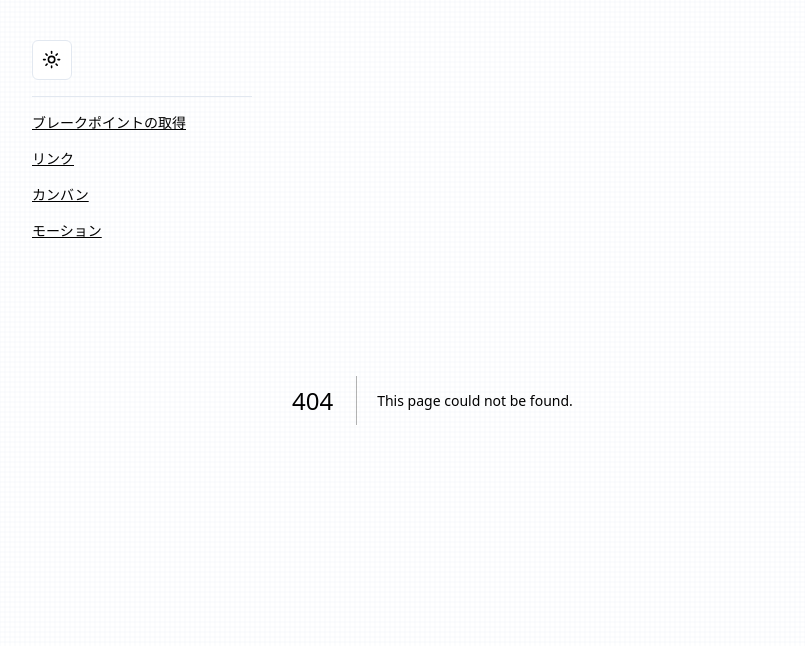
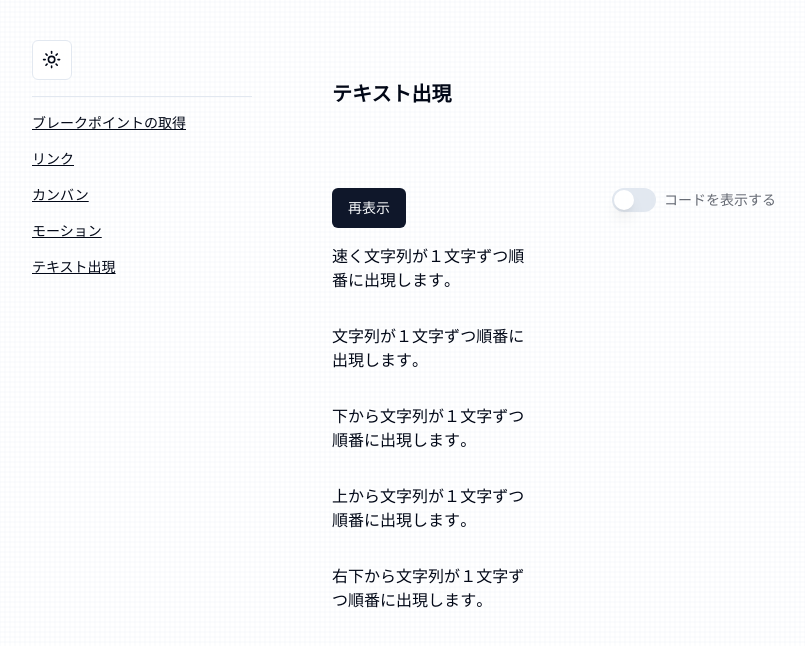
Before and after one commit to issnoj/expt-tailwind, a Next.js app: page /typewriter in a window 1280 px wide. Before the commit this address had no page. Shown: the top 646 px of the page, without its empty margins (8-813 px from the left). Built offline with nearby package versions, Linux system fonts and the light colour scheme.

Commit message:
ui typewriter

```diff
--- /dev/null
+++ b/app/typewriter/page.tsx
@@ -0,0 +1,7 @@
+import { TypewriterPage } from '@/components/typewriter/typewriter-page';
+
+const Page = () => {
+  return <TypewriterPage />;
+};
+
+export default Page;
--- a/components/motion/enter-text.tsx
+++ /dev/null
@@ -1,36 +0,0 @@
-'use client';
-
-import { motion } from 'framer-motion';
-import { useState } from 'react';
-import { Button } from '@/components/ui/button';
-
-export const EnterText = () => {
-  const [text, setText] = useState('文字列が１文字ずつ順番に出現します。');
-
-  const handleClick = () => {
-    setText('');
-    setTimeout(() => setText('文字列が１文字ずつ順番に出現します。'), 100);
-  };
-
-  return (
-    <div>
-      <Button onClick={handleClick}>再表示</Button>
-      <div className={'mt-4 h-[50px] w-[200px]'}>
-        {text.split('').map((str, i) => (
-          <motion.span
-            animate={{ opacity: 1, y: 0 }}
-            className={'inline-block'}
-            initial={{ opacity: 0, y: '100%' }}
-            key={i}
-            transition={{
-              duration: 0.1,
-              delay: i / 10,
-            }}
-          >
-            {str}
-          </motion.span>
-        ))}
-      </div>
-    </div>
-  );
-};
--- a/components/motion/motion-page.tsx
+++ b/components/motion/motion-page.tsx
@@ -5,12 +5,10 @@ import { Content } from '@/components/ui/content';
 import { HeartButton } from '@/components/motion/heart-button';
 import { Sample } from '@/components/sample';
 import { Link } from '@/components/ui/link';
-import { EnterText } from '@/components/motion/enter-text';
 import { StaggerMenu } from '@/components/motion/stagger-menu';
 import { HamburgerMenu } from '@/components/motion/hamburger-menu';
-import { motion, VariantLabels, Variants } from 'framer-motion';
+import { VariantLabels, Variants } from 'framer-motion';
 import { TabSample } from '@/components/motion/tab-sample';
-import { cn } from '@/lib/utils';
 
 export const MotionPage = () => {
   return (
@@ -105,26 +103,6 @@ export const HeartButton = () => {
         }
       >
         <HeartButton />
-      </Sample>
-      <Sample
-        code={`
-{text.split('').map((str, i) => (
-  <motion.span
-    className={'inline-block'}
-    key={i}
-    initial={{ opacity: 0, y: '100%' }}
-    animate={{ opacity: 1, y: 0 }}
-    transition={{
-      duration: 0.1,
-      delay: i / 10,
-    }}
-  >
-    {str}
-  </motion.span>
-))}
-`}
-      >
-        <EnterText />
       </Sample>
       <Sample
         desc={
--- a/components/side-nav.tsx
+++ b/components/side-nav.tsx
@@ -15,6 +15,7 @@ export const SideNav = () => {
         <Link href={'/link'}>リンク</Link>
         <Link href={'/kanban'}>カンバン</Link>
         <Link href={'/motion'}>モーション</Link>
+        <Link href={'/typewriter'}>テキスト出現</Link>
       </div>
     </nav>
   );
--- /dev/null
+++ b/components/typewriter/typewriter-page.tsx
@@ -0,0 +1,33 @@
+'use client';
+
+import React from 'react';
+import { Content } from '@/components/ui/content';
+import { Sample } from '@/components/sample';
+import { TypewriterSample } from '@/components/typewriter/typewriter-sample';
+
+export const TypewriterPage = () => {
+  return (
+    <Content title={'テキスト出現'}>
+      <Sample
+        code={`
+{text.split('').map((str, i) => (
+  <motion.span
+    className={'inline-block'}
+    key={i}
+    initial={{ opacity: 0, y: '100%' }}
+    animate={{ opacity: 1, y: 0 }}
+    transition={{
+      duration: 0.1,
+      delay: i / 10,
+    }}
+  >
+    {str}
+  </motion.span>
+))}
+`}
+      >
+        <TypewriterSample />
+      </Sample>
+    </Content>
+  );
+};
--- /dev/null
+++ b/components/typewriter/typewriter-sample.tsx
@@ -0,0 +1,51 @@
+'use client';
+
+import { useState } from 'react';
+import { Button } from '@/components/ui/button';
+import { Typewriter, TypewriterProps } from '@/components/ui/typewriter';
+
+const props: TypewriterProps[] = [
+  {
+    text: '速く文字列が１文字ずつ順番に出現します。',
+    duration: 0.05,
+    delay: 0.05,
+  },
+  {
+    text: '文字列が１文字ずつ順番に出現します。',
+  },
+  {
+    text: '下から文字列が１文字ずつ順番に出現します。',
+    y: '100%',
+  },
+  {
+    text: '上から文字列が１文字ずつ順番に出現します。',
+    y: '-100%',
+  },
+  {
+    text: '右下から文字列が１文字ずつ順番に出現します。',
+    x: '100%',
+    y: '100%',
+  },
+];
+
+export const TypewriterSample = () => {
+  const [texts, setTexts] = useState<TypewriterProps[]>(props);
+
+  const handleClick = () => {
+    setTexts([]);
+    setTimeout(() => setTexts(props), 100);
+  };
+
+  return (
+    <div>
+      <Button onClick={handleClick}>再表示</Button>
+      <div className={'mt-4 w-[200px] space-y-8'}>
+        {texts.map((props, i) => (
+          <div key={i}>
+            <Typewriter {...props} />
+          </div>
+        ))}
+      </div>
+    </div>
+  );
+};
--- /dev/null
+++ b/components/ui/typewriter.tsx
@@ -0,0 +1,36 @@
+import { motion } from 'framer-motion';
+
+export type TypewriterProps = {
+  text: string;
+  duration?: number;
+  delay?: number;
+  x?: string | number;
+  y?: string | number;
+};
+
+export const Typewriter = ({
+  text,
+  duration = 0.1,
+  delay = 0.1,
+  x = 0,
+  y = 0,
+}: TypewriterProps) => {
+  return (
+    <>
+      {text.split('').map((char, i) => (
+        <motion.span
+          animate={{ opacity: 1, x: 0, y: 0 }}
+          className={'inline-block'}
+          initial={{ opacity: 0, x, y }}
+          key={i}
+          transition={{
+            duration,
+            delay: i * delay,
+          }}
+        >
+          {char}
+        </motion.span>
+      ))}
+    </>
+  );
+};
```
Also changed, not shown: 1 other file (tests, documents, lock files or other folders).
